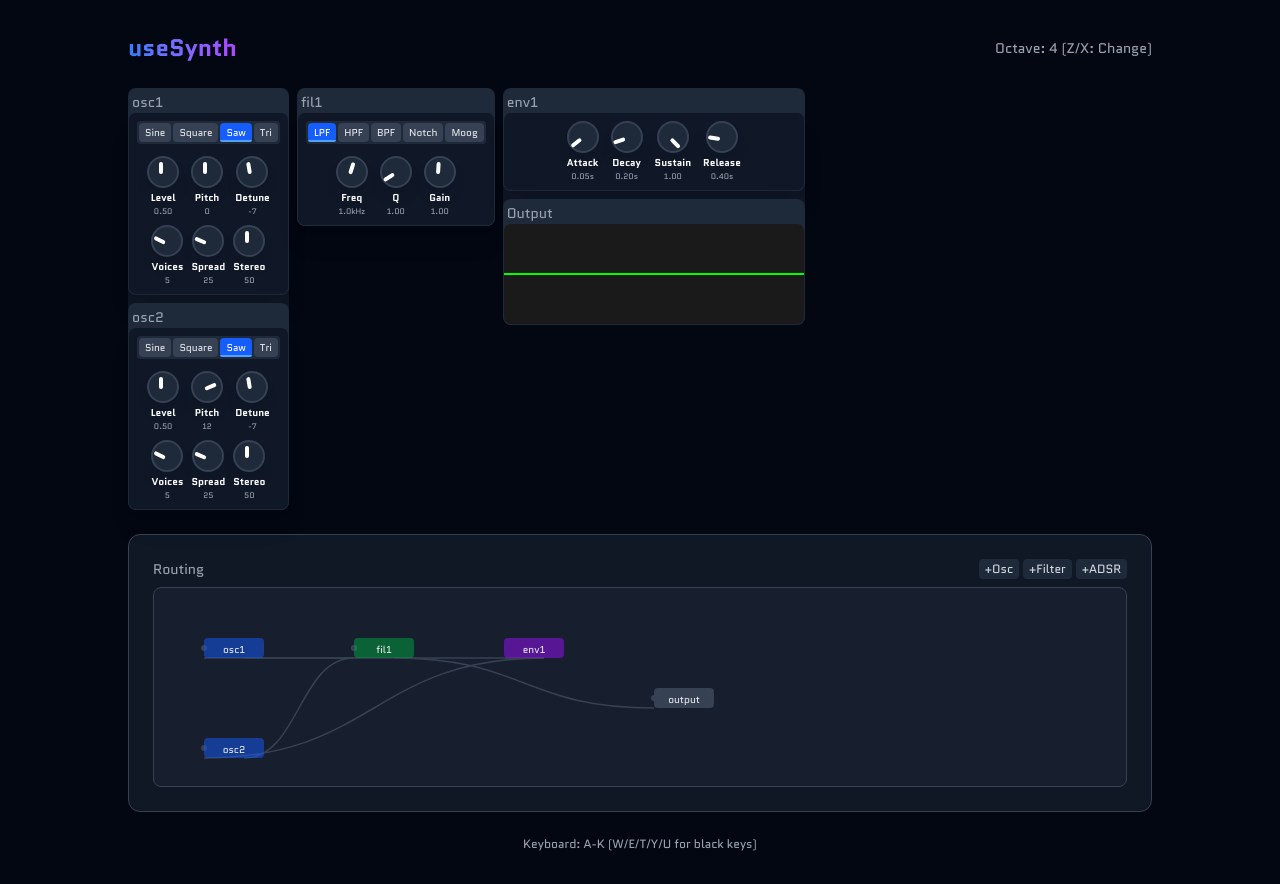
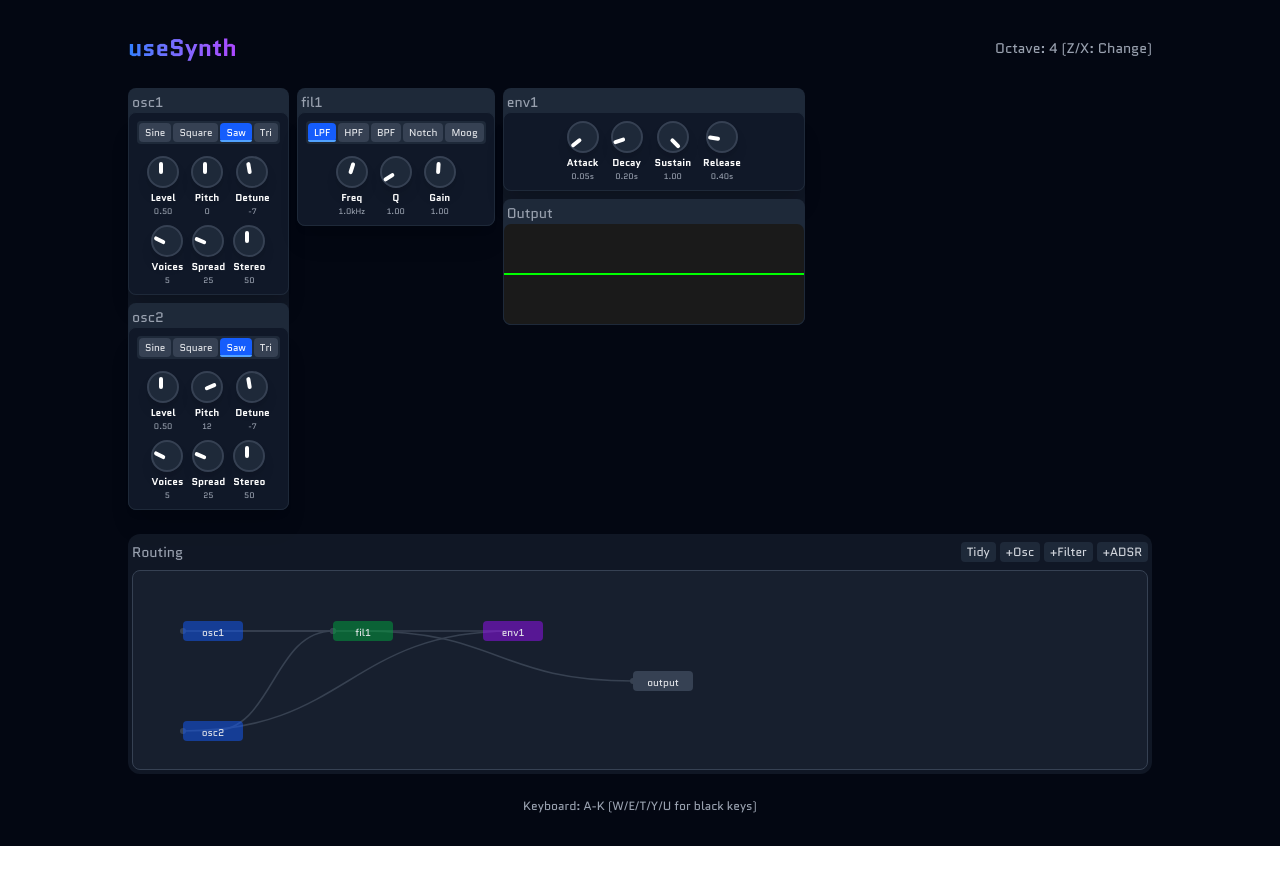
Before and after one commit to nexo-tech/use-synth, a Next.js app in the folder packages/example-app/: page / in a window 1280 px wide. After the commit the page ends 846 px from the top, so only its background shows below. Built offline with nearby package versions, Linux system fonts and the light colour scheme.

Commit message:
finish routing

```diff
--- a/packages/example-app/app/components/Routing.tsx
+++ b/packages/example-app/app/components/Routing.tsx
@@ -11,6 +11,11 @@ const getBezierPath = (start: { x: number; y: number }, end: { x: number; y: num
   const midX = (start.x + end.x) / 2;
   const controlPoint1 = { x: midX, y: start.y };
   const controlPoint2 = { x: midX, y: end.y };
+
+  // Add some curve to make the path more visible
+  const curveOffset = Math.min(50, Math.abs(end.x - start.x) / 2);
+  controlPoint1.x += curveOffset;
+  controlPoint2.x -= curveOffset;
 
   return `M ${start.x} ${start.y} C ${controlPoint1.x} ${controlPoint1.y}, ${controlPoint2.x} ${controlPoint2.y}, ${end.x} ${end.y}`;
 };
@@ -150,6 +155,7 @@ export default function Routing({ config, onConfigChange }: RoutingProps) {
   const handleMouseUp = () => {
     if (connecting && hoveredComponent) {
       handleConnect(connecting.from, hoveredComponent);
+      hasDragged.current = true;
     }
     setConnecting(null);
     setTempConnection(null);
@@ -302,8 +308,8 @@ export default function Routing({ config, onConfigChange }: RoutingProps) {
       const toPos = nodePositions[conn.to];
       if (!fromPos || !toPos) return;
 
-      const start = { x: fromPos.x + 40, y: fromPos.y + 20 };
-      const end = { x: toPos.x, y: toPos.y + 20 };
+      const start = { x: fromPos.x + 30, y: fromPos.y + 10 }; // Middle of the node
+      const end = { x: toPos.x, y: toPos.y + 10 }; // Middle of the target node
 
       // Calculate control points for a smoother curve
       const midX = (start.x + end.x) / 2;
@@ -319,11 +325,100 @@ export default function Routing({ config, onConfigChange }: RoutingProps) {
 
   const connectionPaths = getConnectionPaths();
 
+  const tidyLayout = () => {
+    const newPositions: Record<string, { x: number; y: number }> = {};
+    const gridSpacing = 150; // Increased spacing
+    const startX = 50;
+    const startY = 50;
+
+    // Group components by type
+    const envelopes = Object.keys(config.components.envelopes);
+    const oscillators = Object.keys(config.components.oscillators);
+    const filters = Object.keys(config.components.filters);
+
+    // Analyze connections to determine optimal placement
+    const connections = config.routing;
+    const nodeConnections: Record<string, { inputs: string[], outputs: string[] }> = {};
+
+    // Initialize connection tracking
+    [...envelopes, ...oscillators, ...filters, 'output'].forEach(id => {
+      nodeConnections[id] = { inputs: [], outputs: [] };
+    });
+
+    // Track connections
+    connections.forEach(conn => {
+      nodeConnections[conn.from].outputs.push(conn.to);
+      nodeConnections[conn.to].inputs.push(conn.from);
+    });
+
+    // Position envelopes first (leftmost)
+    envelopes.forEach((id, index) => {
+      newPositions[id] = {
+        x: startX,
+        y: startY + index * gridSpacing
+      };
+    });
+
+    // Position oscillators in second column, with vertical offset based on their envelope connections
+    oscillators.forEach((id, index) => {
+      const connectedEnvelopes = nodeConnections[id].inputs.filter(i => i.startsWith('env'));
+      let yOffset = 0;
+
+      if (connectedEnvelopes.length > 0) {
+        // Try to align with connected envelopes
+        const envIndex = envelopes.indexOf(connectedEnvelopes[0]);
+        if (envIndex !== -1) {
+          yOffset = (envIndex - index) * (gridSpacing / 3);
+        }
+      }
+
+      newPositions[id] = {
+        x: startX + gridSpacing,
+        y: startY + index * gridSpacing + yOffset
+      };
+    });
+
+    // Position filters in third column, with vertical offset based on their oscillator connections
+    filters.forEach((id, index) => {
+      const connectedOscs = nodeConnections[id].inputs.filter(i => i.startsWith('osc'));
+      let yOffset = 0;
+
+      if (connectedOscs.length > 0) {
+        // Try to align with connected oscillators
+        const oscIndex = oscillators.indexOf(connectedOscs[0]);
+        if (oscIndex !== -1) {
+          yOffset = (oscIndex - index) * (gridSpacing / 3);
+        }
+      }
+
+      newPositions[id] = {
+        x: startX + gridSpacing * 2,
+        y: startY + index * gridSpacing + yOffset
+      };
+    });
+
+    // Position output in the middle of the right side
+    newPositions['output'] = {
+      x: startX + gridSpacing * 3,
+      y: startY + Math.max(envelopes.length, oscillators.length, filters.length) * gridSpacing / 2
+    };
+
+    setNodePositions(newPositions);
+    setViewportOffset({ x: 0, y: 0 }); // Reset viewport
+  };
+
   return (
-    <div className="p-2">
+    <div >
       <div className="flex justify-between items-center mb-2">
         <h2 className="text-sm font-quantico text-gray-400">Routing</h2>
         <div className="flex gap-1">
+          <button
+            onClick={tidyLayout}
+            className="px-1.5 py-0.5 bg-gray-800 text-gray-300 rounded text-xs hover:bg-gray-700"
+            title="Arrange nodes in a clean grid layout"
+          >
+            Tidy
+          </button>
           <button
             onClick={() => handleAddComponent('oscillator')}
             className="px-1.5 py-0.5 bg-gray-800 text-gray-300 rounded text-xs hover:bg-gray-700"
@@ -375,7 +470,7 @@ export default function Routing({ config, onConfigChange }: RoutingProps) {
               />
               <circle
                 cx={nodePositions[to].x}
-                cy={nodePositions[to].y + 10}
+                cy={nodePositions[to].y + 10} // Middle of the node
                 r="3"
                 fill="#374151"
               />
@@ -384,9 +479,9 @@ export default function Routing({ config, onConfigChange }: RoutingProps) {
           {tempConnection && connecting && (
             <path
               d={getBezierPath(
-                { x: nodePositions[connecting.from].x + 30, y: nodePositions[connecting.from].y + 10 },
+                { x: nodePositions[connecting.from].x + 30, y: nodePositions[connecting.from].y + 10 }, // Middle of the node
                 hoveredComponent ?
-                  { x: nodePositions[hoveredComponent].x, y: nodePositions[hoveredComponent].y + 10 } :
+                  { x: nodePositions[hoveredComponent].x, y: nodePositions[hoveredComponent].y + 10 } : // Middle of the target node
                   tempConnection
               )}
               stroke="#4B5563"
@@ -414,12 +509,11 @@ export default function Routing({ config, onConfigChange }: RoutingProps) {
                   setHoveredComponent(null);
                 }
               }}
-              className={`group absolute w-[60px] h-[20px] rounded cursor-move text-[10px] font-quantico ${
-                id === 'output' ? 'bg-gray-700' :
+              className={`group absolute w-[60px] h-[20px] rounded cursor-move text-[10px] font-quantico ${id === 'output' ? 'bg-gray-700' :
                 id.startsWith('osc') ? 'bg-blue-600/50' :
-                id.startsWith('fil') ? 'bg-green-600/50' :
-                'bg-purple-600/50'
-              } ${hoveredComponent === id ? 'ring-1 ring-white' : ''} ${draggingNode === id ? 'ring-1 ring-white shadow' : ''}`}
+                  id.startsWith('fil') ? 'bg-green-600/50' :
+                    'bg-purple-600/50'
+                } ${hoveredComponent === id ? 'ring-1 ring-white' : ''} ${draggingNode === id ? 'ring-1 ring-white shadow' : ''}`}
               style={{
                 left: pos.x,
                 top: pos.y,
--- a/packages/example-app/app/page.tsx
+++ b/packages/example-app/app/page.tsx
@@ -1014,7 +1014,7 @@ export default function OscillatorPage() {
         </div>
 
         {/* Routing Section */}
-        <div className="bg-gray-800/50 rounded-xl p-4 border border-gray-700">
+        <div className="bg-gray-800/50 rounded-xl px-1 pb-1 pt-2 border-gray-700">
           <Routing config={currentConfig} onConfigChange={handleConfigChange} />
         </div>
 
```
